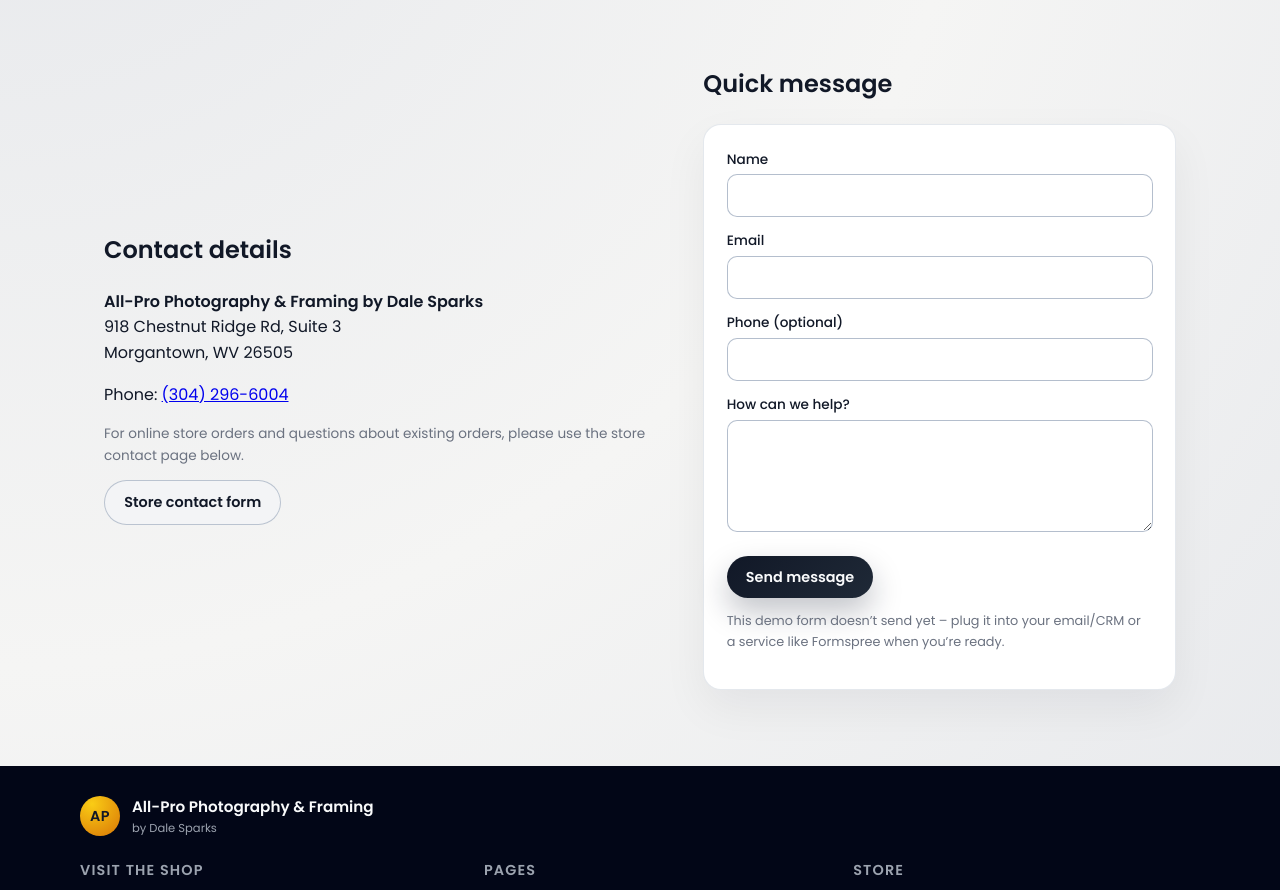
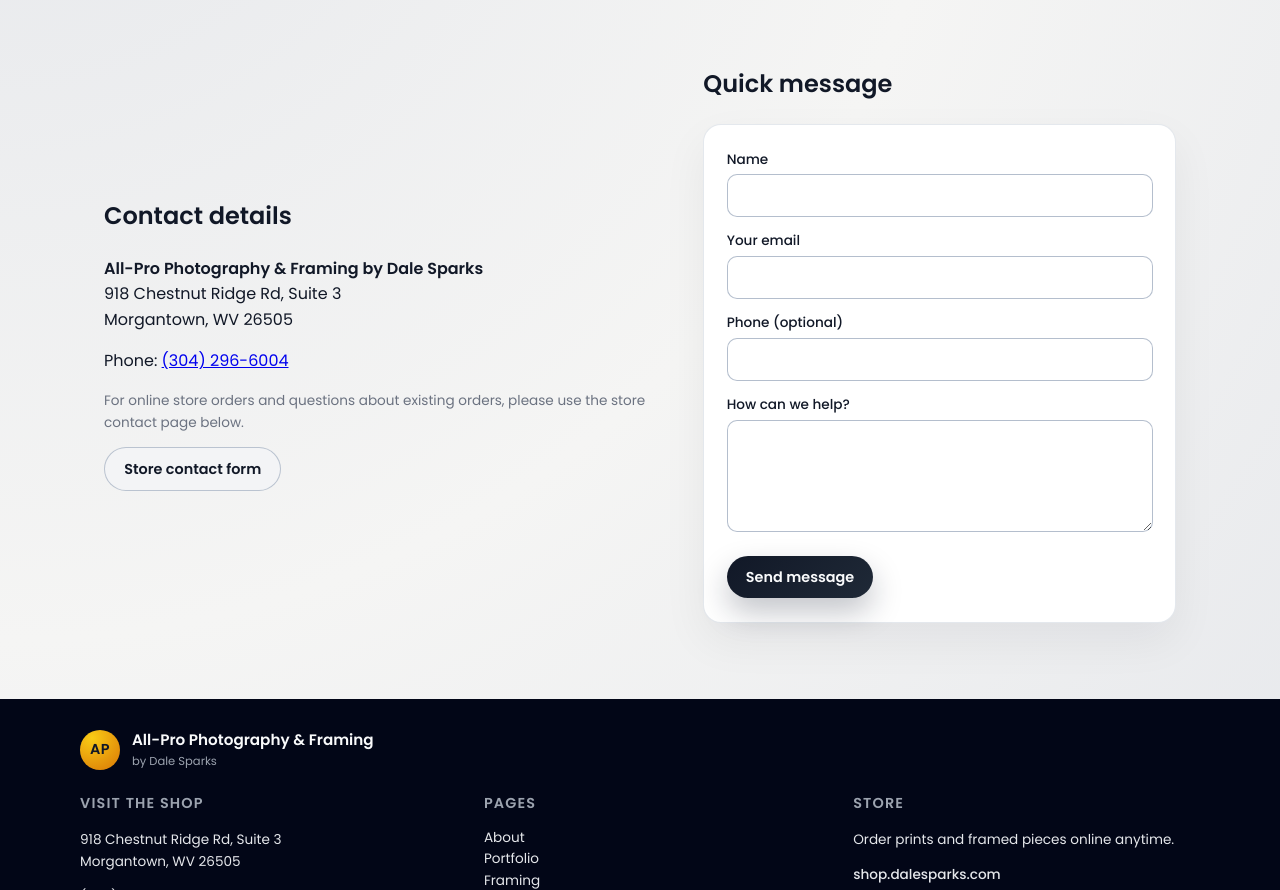
Before and after one commit to Crcoli7307/dalesparks.github.io, a plain HTML site: page contact.html in a window 1280 px wide. Shown: the part 320-1210 px from the top of the page. Drawn offline with nearby package versions, Linux system fonts and the light colour scheme.

Commit message:
Make the contact form real!

```diff
--- a/contact.html
+++ b/contact.html
@@ -74,29 +74,37 @@
 
         <div>
           <h2>Quick message</h2>
-          <!-- NOTE: This form is front-end only. Wire it up to your preferred service or backend. -->
-          <form class="contact-form" id="contact-form">
+
+          <!-- Formspree-powered contact form -->
+          <form
+            class="contact-form"
+            action="https://formspree.io/f/mjkqkrbv"
+            method="POST"
+          >
             <label>
               Name
               <input type="text" name="name" required />
             </label>
+
             <label>
-              Email
+              Your email
               <input type="email" name="email" required />
             </label>
+
             <label>
               Phone (optional)
               <input type="tel" name="phone" />
             </label>
+
             <label>
               How can we help?
               <textarea name="message" rows="4" required></textarea>
             </label>
+
+            <!-- you can add hidden fields for tags/subject if you want -->
+            <!-- <input type="hidden" name="_subject" value="New inquiry from All-Pro site" /> -->
+
             <button type="submit" class="btn btn-primary">Send message</button>
-            <p class="form-hint">
-              This demo form doesn’t send yet – plug it into your email/CRM or
-              a service like Formspree when you’re ready.
-            </p>
           </form>
         </div>
       </section>
```
